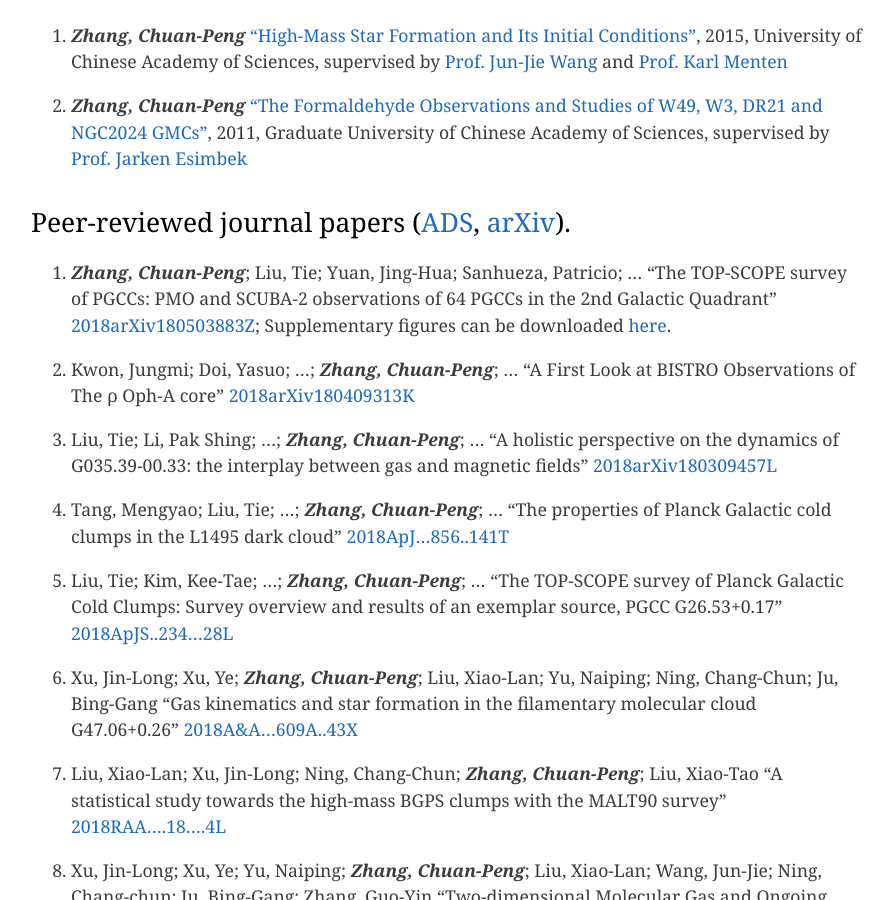
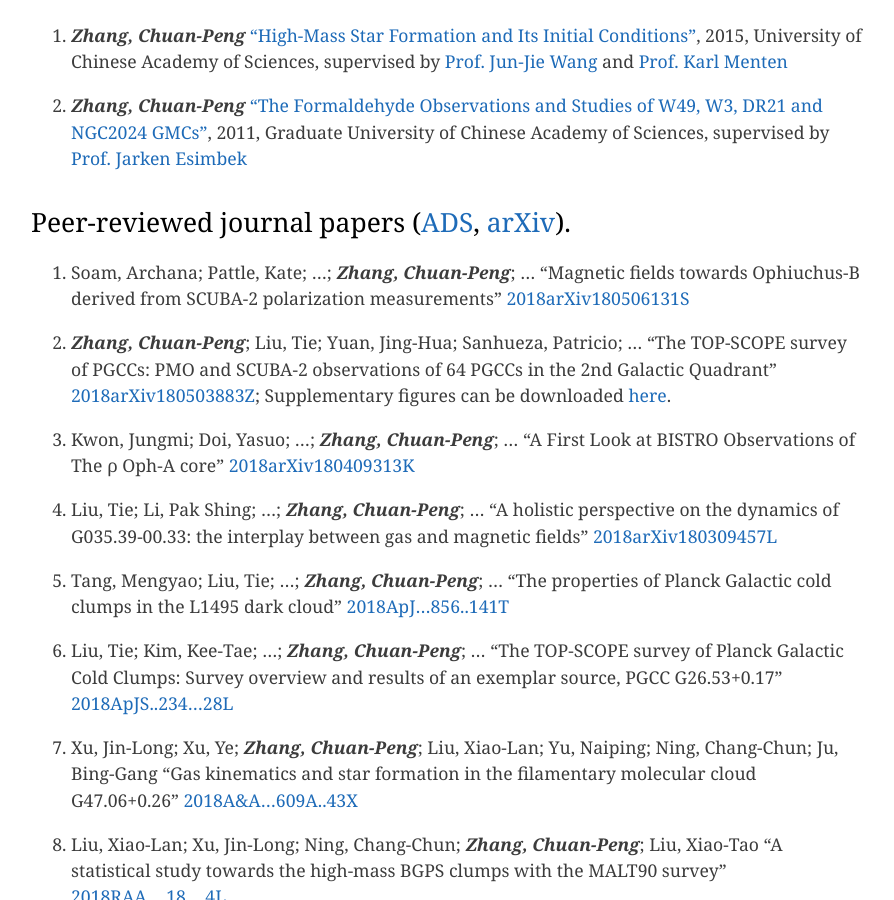
Before and after one commit to zcp521/zcp521.github.io, a Jekyll site: the page built from pub.md, in a window 1280 px wide and 900 px high, scrolled down 476 px. Shown: the whole window, without its empty margins (193-1087 px from the left). Built offline with Jekyll 4.4.1, drawn with Linux system fonts in a browser that asks for light colours.

Commit message:
Update pub.md

```diff
--- a/pub.md
+++ b/pub.md
@@ -14,6 +14,9 @@ tagline: "My publication list"
 
 ## Peer-reviewed journal papers ([ADS](http://adsabs.harvard.edu/cgi-bin/nph-abs_connect?library&libname=zhang&libid=5a2d77bd55), [arXiv](https://arxiv.org/a/zhang_c_2.html)).
 
+27. Soam, Archana; Pattle, Kate; ...; ***Zhang, Chuan-Peng***; ...
+	"Magnetic fields towards Ophiuchus-B derived from SCUBA-2 polarization measurements"
+	[2018arXiv180506131S](http://adsabs.harvard.edu/abs/2018arXiv180506131S)
 
 26. ***Zhang, Chuan-Peng***; Liu, Tie;  Yuan, Jing-Hua; Sanhueza, Patricio; ...
 	"The TOP-SCOPE survey of PGCCs: PMO and SCUBA-2 observations of 64 PGCCs in the 2nd Galactic Quadrant"
@@ -24,11 +27,9 @@ tagline: "My publication list"
 	"A First Look at BISTRO Observations of The ρ Oph-A core"
 	[2018arXiv180409313K](http://adsabs.harvard.edu/abs/2018arXiv180409313K)
 
-
 24. Liu, Tie; Li, Pak Shing; ...; ***Zhang, Chuan-Peng***; ...
 	"A holistic perspective on the dynamics of G035.39-00.33: the interplay between gas and magnetic fields"
 	[2018arXiv180309457L](http://adsabs.harvard.edu/abs/2018arXiv180309457L)
-
 
 23. Tang, Mengyao; Liu, Tie; ...; ***Zhang, Chuan-Peng***; ...
 	"The properties of Planck Galactic cold clumps in the L1495 dark cloud"
```
